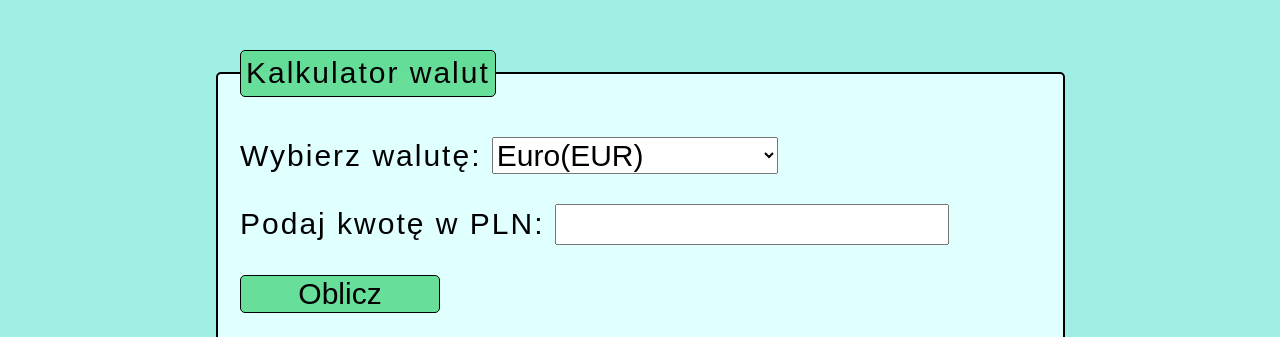
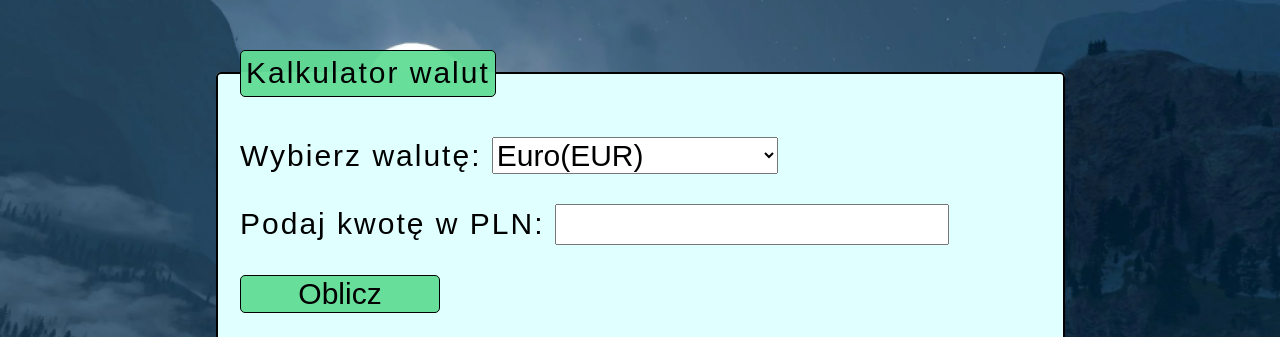
Before and after one commit to Witos22/currency-converter, a plain HTML site: page index.html in a window 1280 px wide. Shown: the top 337 px of the page. Drawn offline with nearby package versions, Linux system fonts and the light colour scheme.

Commit message:
background image added

```diff
--- a/css/styles.css
+++ b/css/styles.css
@@ -13,4 +13,8 @@ body {
     font-family: 'Poppins', sans-serif;
     letter-spacing: 2px;
     background-color: #a0efe5;
+    background-image: url("../photos/kaermorhen.png");
+    background-size: cover;
+    background-repeat: no-repeat;
+    background-attachment: fixed;
 }
```
Also changed, not shown: photos/bgImage.png (added), photos/kaermorhen.png (added).
